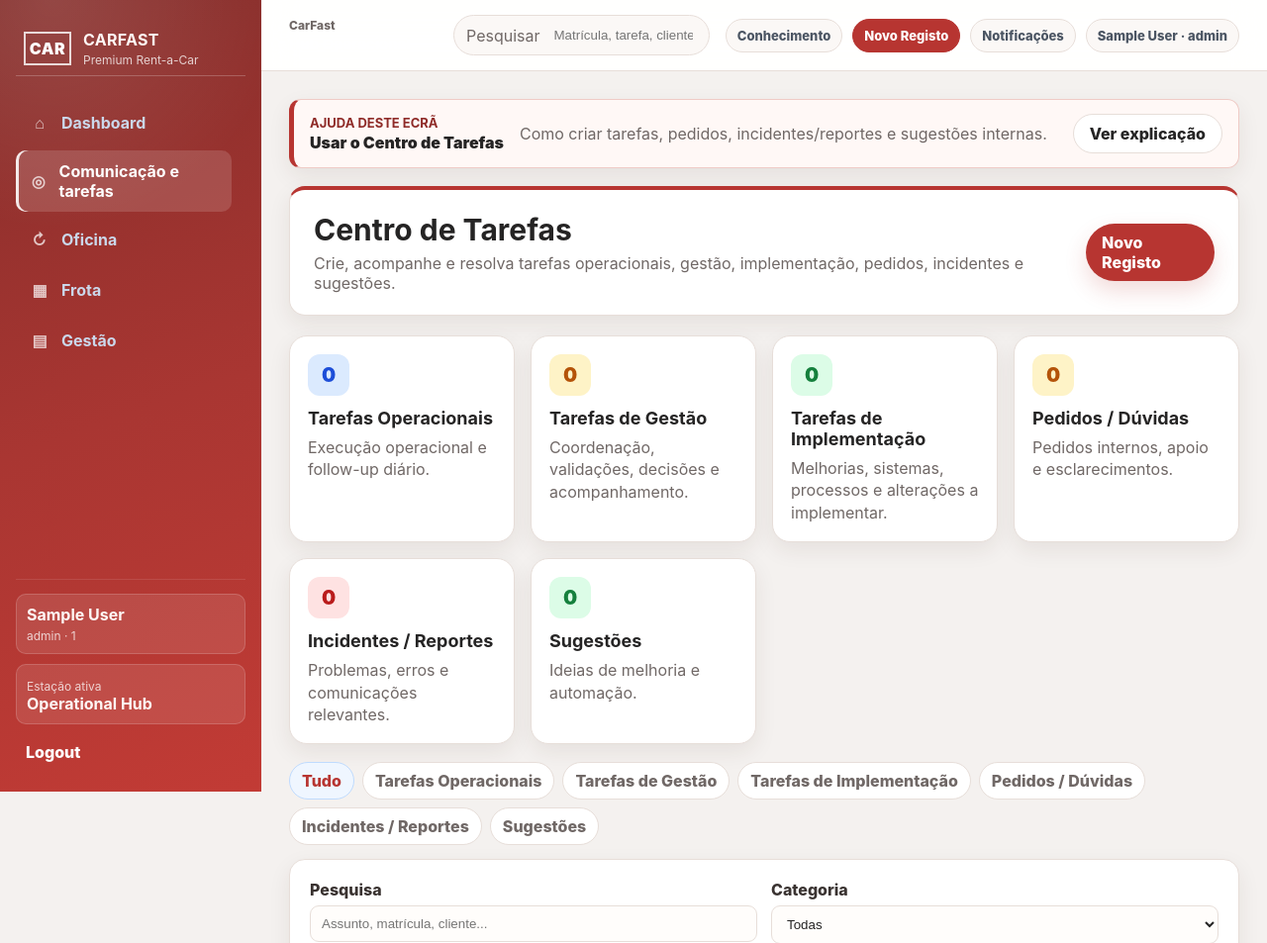
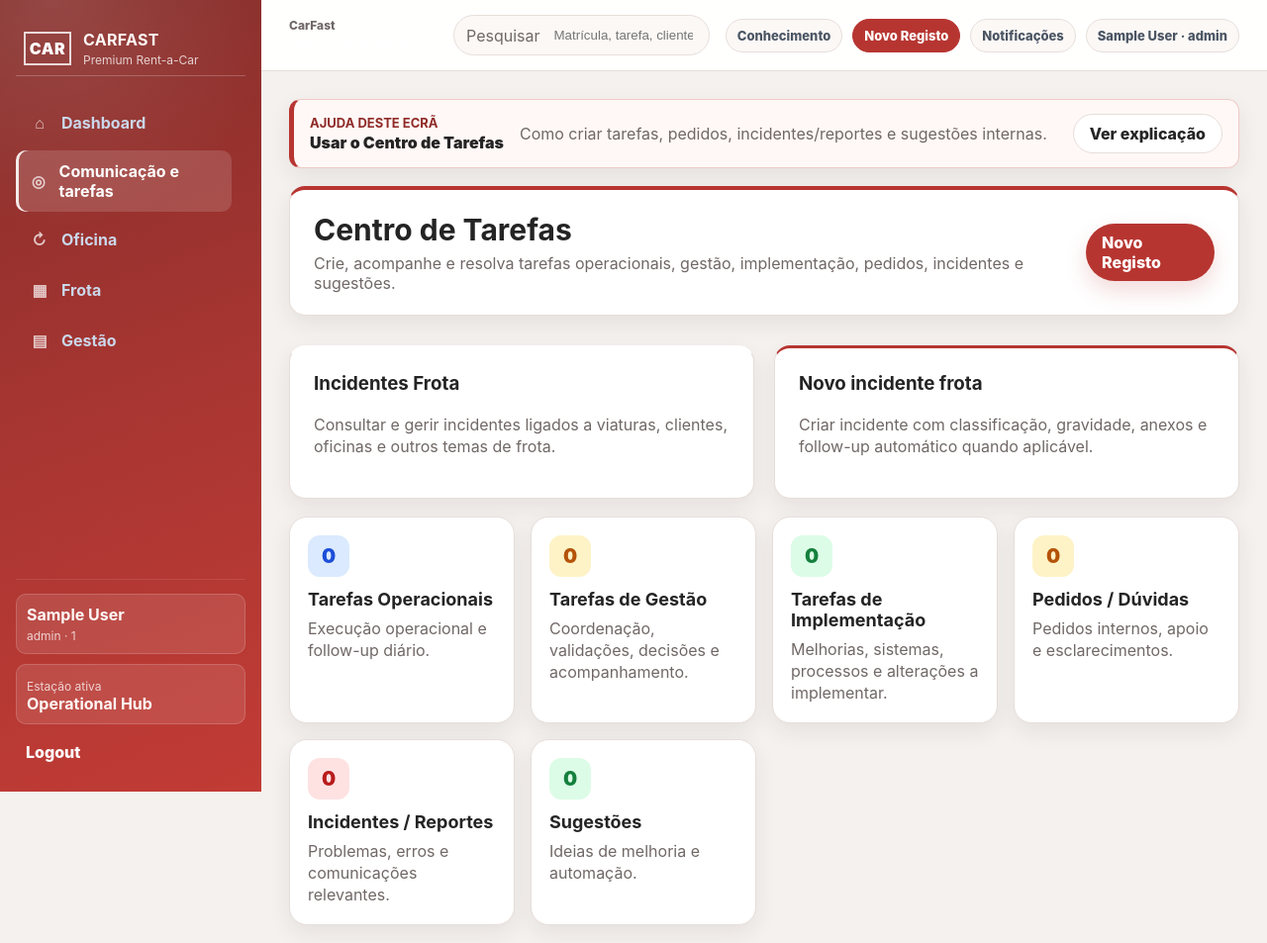
Before and after one commit to andrecoroa/carfast-stock, a Flask app: a page that uses templates/centro_tarefas/index.html in a window 1280 px wide. Shown: the top 953 px of the page at 99% size. Run offline with Flask 3, Linux system fonts and the light colour scheme; the visitor is signed in with stand-in values (Sample User, id 1); data comes from the database, SQL or seed files in the repository; data that the repository does not hold is empty.

Commit message:
Adicionar incidentes frota ao centro de tarefas

```diff
--- a/templates/centro_tarefas/index.html
+++ b/templates/centro_tarefas/index.html
@@ -12,6 +12,17 @@
       <a class="button secondary" href="{{ url_for('centro_tarefas_exportar') }}">Exportar</a>
     {% endif %}
   </div>
+</div>
+
+<div class="hub-grid">
+  <a class="hub-card" href="{{ url_for('incidentes_frota') }}">
+    <h3>Incidentes Frota</h3>
+    <p>Consultar e gerir incidentes ligados a viaturas, clientes, oficinas e outros temas de frota.</p>
+  </a>
+  <a class="hub-card primary-action" href="{{ url_for('novo_incidente_frota') }}">
+    <h3>Novo incidente frota</h3>
+    <p>Criar incidente com classificação, gravidade, anexos e follow-up automático quando aplicável.</p>
+  </a>
 </div>
 
 <div class="task-type-grid">
```
